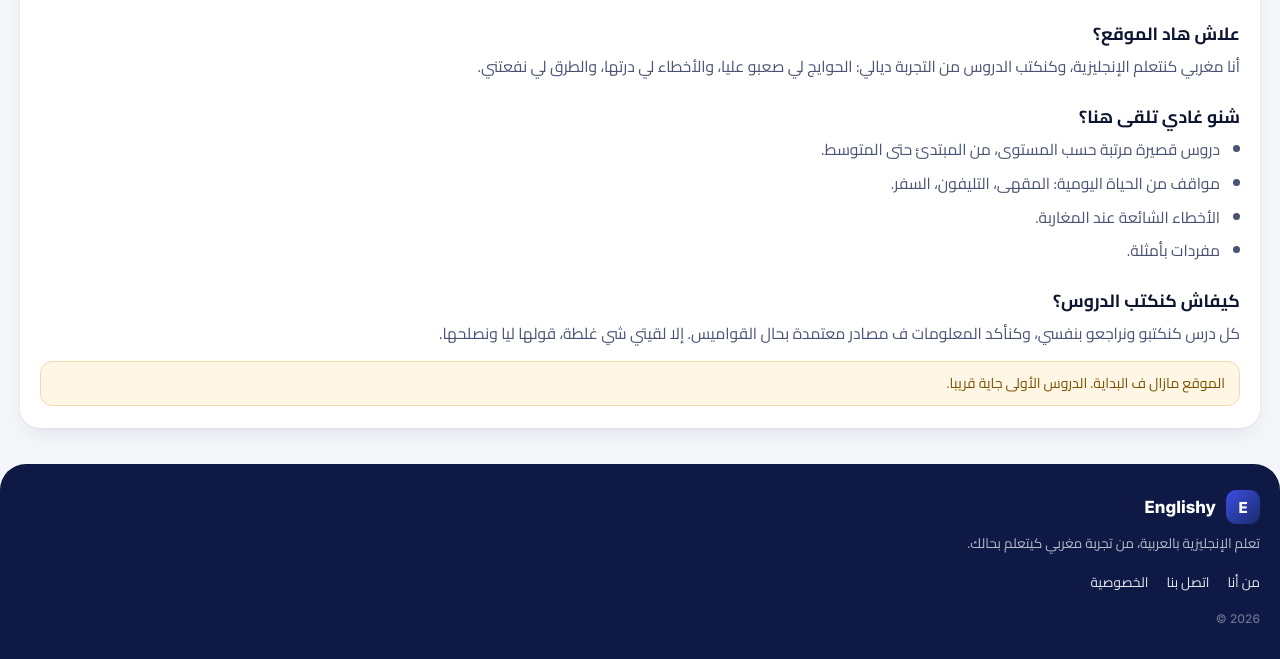
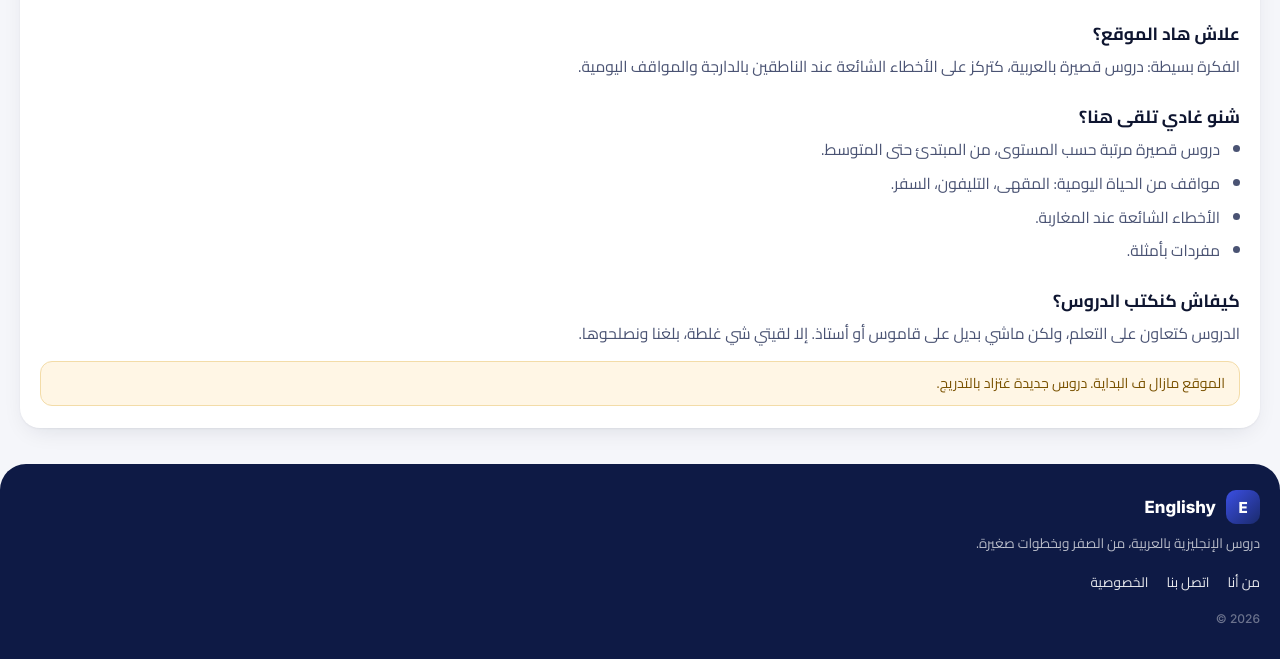
Before and after one commit to rachidAfggan/english-for-moroccans, a plain HTML site: page about.html in a window 1280 px wide. Shown: the part 240-899 px from the top of the page. Drawn offline with Linux system fonts and the light colour scheme.

Commit message:
Reword the About page

```diff
--- a/about.html
+++ b/about.html
@@ -114,16 +114,16 @@ footer a{color:#fff;text-decoration:none;opacity:.9}
 <h1>من أنا</h1>
 <p>هاد الموقع مصاوب لمن بغا يتعلم الإنجليزية بالعربية، من الصفر وبخطوات صغيرة.</p>
 <h2>علاش هاد الموقع؟</h2>
-<p>أنا مغربي كنتعلم الإنجليزية، وكنكتب الدروس من التجربة ديالي: الحوايج لي صعبو عليا، والأخطاء لي درتها، والطرق لي نفعتني.</p>
+<p>الفكرة بسيطة: دروس قصيرة بالعربية، كتركز على الأخطاء الشائعة عند الناطقين بالدارجة والمواقف اليومية.</p>
 <h2>شنو غادي تلقى هنا؟</h2>
 <ul><li>دروس قصيرة مرتبة حسب المستوى، من المبتدئ حتى المتوسط.</li><li>مواقف من الحياة اليومية: المقهى، التليفون، السفر.</li><li>الأخطاء الشائعة عند المغاربة.</li><li>مفردات بأمثلة.</li></ul>
 <h2>كيفاش كنكتب الدروس؟</h2>
-<p>كل درس كنكتبو ونراجعو بنفسي، وكنأكد المعلومات ف مصادر معتمدة بحال القواميس. إلا لقيتي شي غلطة، قولها ليا ونصلحها.</p>
-<div class="note">الموقع مازال ف البداية. الدروس الأولى جاية قريبا.</div>
+<p>الدروس كتعاون على التعلم، ولكن ماشي بديل على قاموس أو أستاذ. إلا لقيتي شي غلطة، بلغنا ونصلحوها.</p>
+<div class="note">الموقع مازال ف البداية. دروس جديدة غتزاد بالتدريج.</div>
 </div></div>
 <footer>
   <div class="brand"><div class="mark">E</div><span class="en">Englishy</span></div>
-  <p>تعلم الإنجليزية بالعربية، من تجربة مغربي كيتعلم بحالك.</p>
+  <p>دروس الإنجليزية بالعربية، من الصفر وبخطوات صغيرة.</p>
   <nav><a href="about.html">من أنا</a><a href="contact.html">اتصل بنا</a><a href="privacy.html">الخصوصية</a></nav>
   <div class="copy"><span class="en">© 2026</span></div>
 </footer>
```
